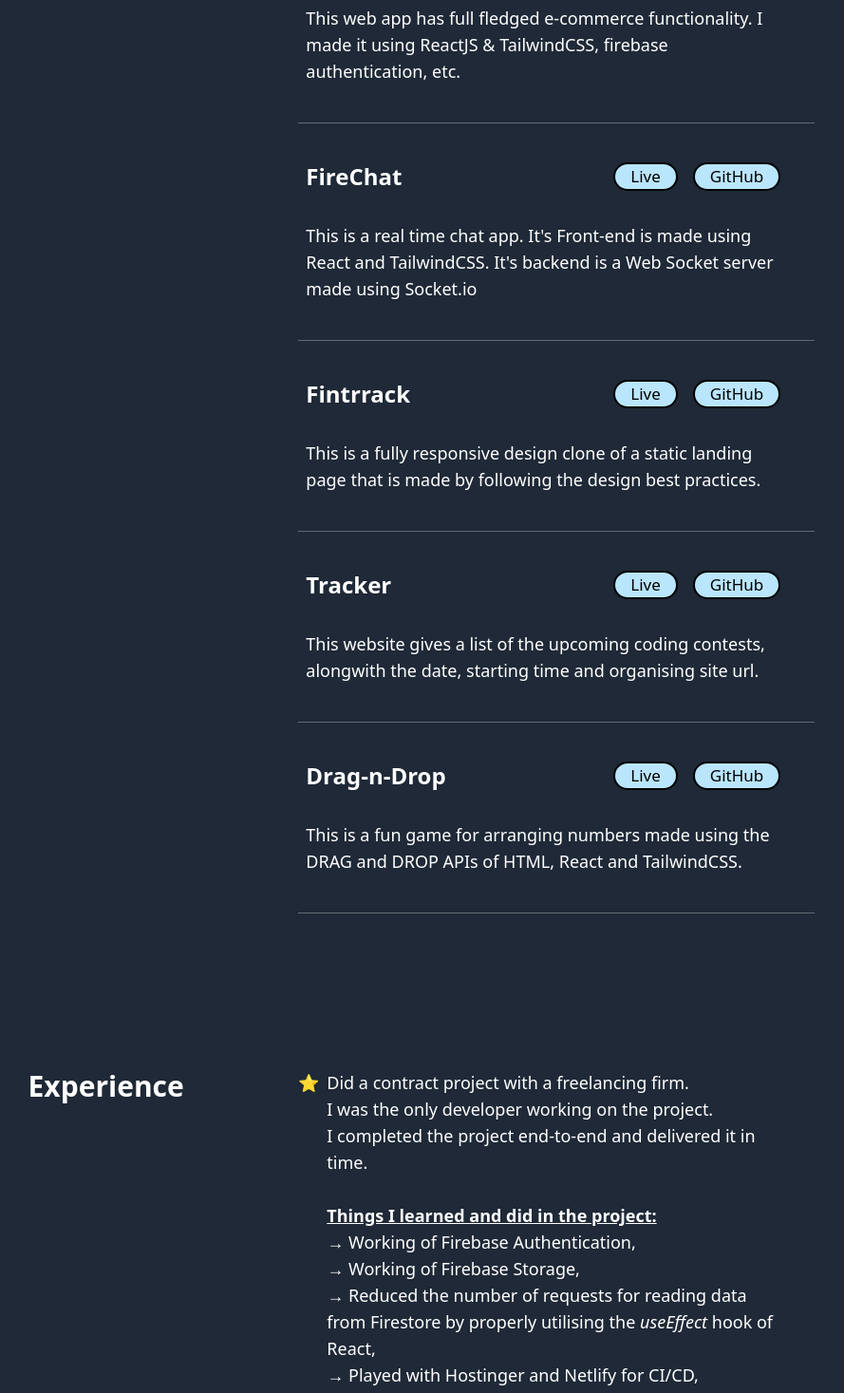
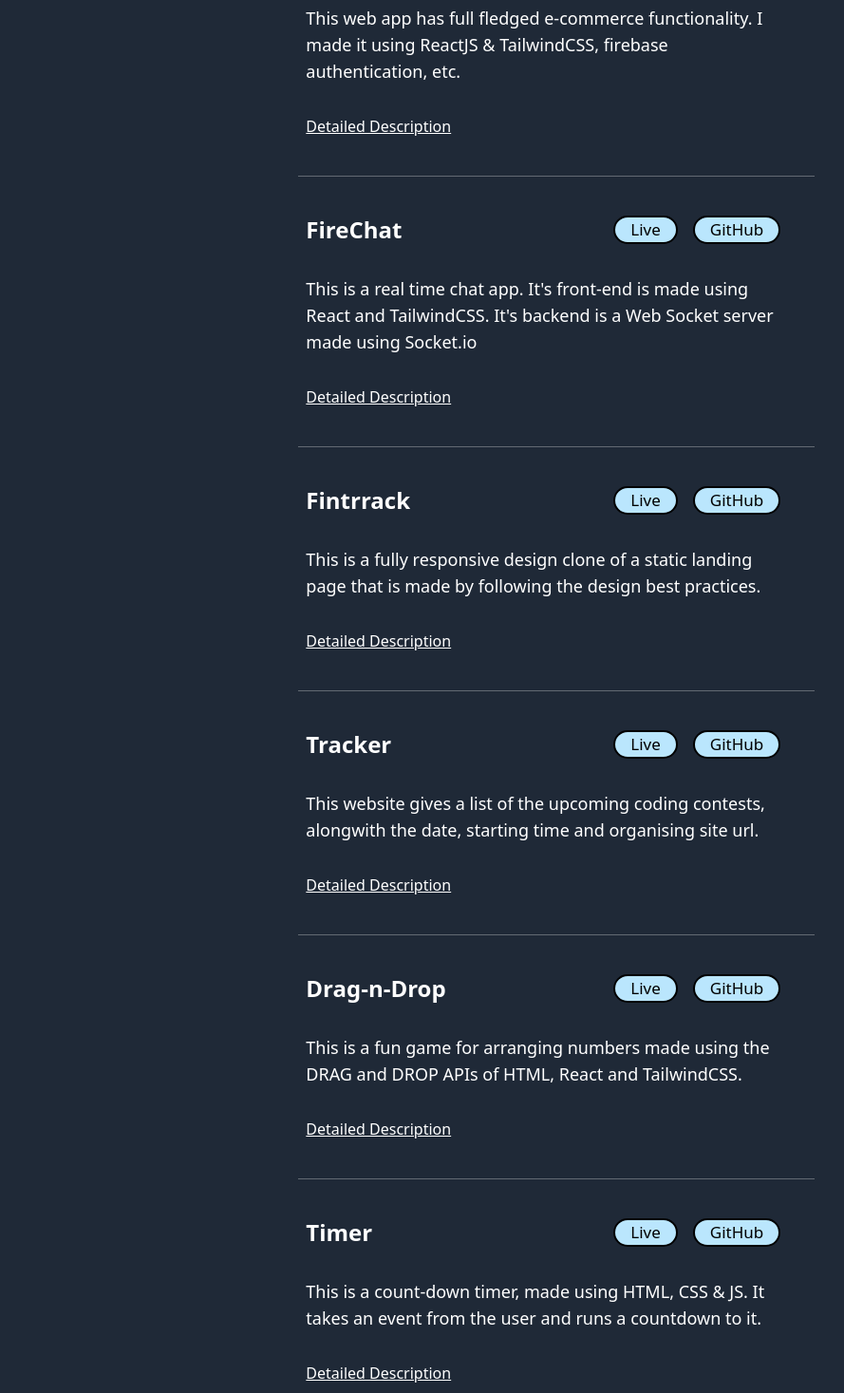
Before and after one commit to PrgrmrHarshShukla/Portfolio, a React (Vite) app in the folder client/: page / in a window 1280 px wide. Shown: the part 1100-2567 px from the top of the page at 95% size, without its empty margins (123-1012 px from the left). Built offline with nearby package versions, Linux system fonts and the light colour scheme.

Commit message:
Project details added.

```diff
--- a/client/src/components/About.jsx
+++ b/client/src/components/About.jsx
@@ -35,15 +35,15 @@ function About(props) {
             <div className={`flex flex-col gap-4 ${
             show ? "transform translate-x-0 transition ease-in duration-1000" : "transform translate-x-full"
             }`}>
-               <h1 className={`${props.isDark ?  "text-white " : "text-black "} text-xl sm:text-3xl hover:text-red-400  transition-all duration-1000 ease-in-out`}>Hello,</h1>
+               <h1 className={`${props.isDark ?  "text-white " : "text-black "} text-xl sm:text-3xl hover:text-yellow-600  transition-all duration-1000 ease-in-out`}>Hello,</h1>
                <h1 className={`${props.isDark ?  "text-white " : "text-black "} text-2xl sm:text-5xl font-serif`}>
                   <span className="hover:text-sky-500 dark:hover:text-sky-200 transition-all duration-75">My</span>
                   <span className="hover:text-sky-500 dark:hover:text-sky-200 transition-all duration-500"> name</span>
                   <span className="hover:text-sky-500 dark:hover:text-sky-200 transition-all duration-500"> is </span>
                   <span className="hover:text-sky-700 dark:hover:text-sky-300 transition-all duration-500 font-semibold">Harsh Shukla</span>
                </h1>
-               <h1 className={`${props.isDark ?  "text-white " : "text-black "} text-xl sm:text-3xl font-semibold font-serif hover:ml-8 hover:text-red-600 transition-all duration-500`}>
-                  Front-End Developer
+               <h1 className={`${props.isDark ?  "text-white " : "text-black "} text-xl sm:text-3xl font-semibold font-serif hover:ml-8 hover:text-yellow-600 transition-all duration-500`}>
+                  Full Stack Developer ( MERN Stack )
                </h1>
             </div>
          </div>
--- a/client/src/components/App.jsx
+++ b/client/src/components/App.jsx
@@ -1,35 +1,20 @@
-// import { BrowserRouter, Router, Route, Link } from 'react-router-dom';
+import { BrowserRouter, Routes, Route, Link } from 'react-router-dom';
 
 import './App.css'
+import Main from './Main';
+import ProjectDescription from './ProjectDescription';
 
-import About from './About'
-import Projects from './Projects'
-import Stack from './Stack'
-import Contact from './Contact'
-import { useState } from 'react'
-import Experience from './Experience'
+
+
 
 function App() {
-  const [isDark, setIsDark] = useState(true)
-
-  const toggle = (e) => {
-    e.preventDefault()
-    setIsDark(prevState => !prevState)
-  }
-  // ${props.isDark ?  "text-white " : "text-black "}
-
   return (
-    <div className={`overflow-x-hidden ${isDark==true ? "bg-gray-800" : "bg-lime-50"}`}>
-      <About isDark={isDark} toggle={toggle} />
-      <Projects isDark={isDark} />
-      <Experience isDark={isDark} />
-      <Stack isDark={isDark} />
-      <Contact isDark={isDark} />
-      <div className={`${isDark ? "text-white " : "text-black "} text-[15px] sm:text-lg m-4 flex flex-col items-center justify-center`}>
-        <p>I am available for freelance projects.</p>
-        <p>Contact me by any of the above means.</p>
-      </div>
-    </div>
+    <BrowserRouter>
+        <Routes>
+            <Route path="/" element={<Main />}></Route>
+            <Route path="/projectDescription" element={<ProjectDescription />}></Route>
+        </Routes>
+    </BrowserRouter>
   )
 }
 
--- a/client/src/components/Experience.jsx
+++ b/client/src/components/Experience.jsx
@@ -17,7 +17,7 @@ function Experience(props) {
             <p>I was the only developer working on the project.</p>
             <p>I completed the project end-to-end and delivered it in time.</p>
             <br />
-            <p className="font-semibold"><u>Things I learned and did in the project:</u></p>
+            <p className="font-semibold"><u>Things I tackled during the project:</u></p>
             <ul>
               <li>→ Working of Firebase Authentication,</li>
               <li>→ Working of Firebase Storage,</li>
@@ -33,7 +33,7 @@ function Experience(props) {
            <div>
             <p>Making regular contributions to amazing Open Source codebases, like, <a href="https://github.com/MetaMask/metamask-extension"><u>Metamask</u></a>, where more than <u><a href="https://github.com/PrgrmrHarshShukla">30 PRs</a></u> made by me have been merged till now.</p>
             <br />
-            <p className="font-semibold"><u>Things I am learning and doing through these:</u></p>
+            <p className="font-semibold"><u>Things I am learning and doing through these PRs:</u></p>
             <p>→ In the repository I have replaced a lot of old (deprecated) components in the code with new components.</p>
             <p>→ This requires me to update or change the component API(s) as and when required.</p>
             <p>→ I need to update the snapshots for changes in a file.</p>
--- /dev/null
+++ b/client/src/components/Main.jsx
@@ -0,0 +1,36 @@
+// import { BrowserRouter, Router, Route, Link } from 'react-router-dom';
+
+import './App.css'
+
+import About from './About'
+import Projects from './Projects'
+import Stack from './Stack'
+import Contact from './Contact'
+import { useState } from 'react'
+import Experience from './Experience'
+
+function Main() {
+  const [isDark, setIsDark] = useState(true)
+
+  const toggle = (e) => {
+    e.preventDefault()
+    setIsDark(prevState => !prevState)
+  }
+  // ${props.isDark ?  "text-white " : "text-black "}
+
+  return (
+    <div className={`overflow-x-hidden ${isDark==true ? "bg-gray-800" : "bg-lime-50"}`}>
+      <About isDark={isDark} toggle={toggle} />
+      <Projects isDark={isDark} />
+      <Experience isDark={isDark} />
+      <Stack isDark={isDark} />
+      <Contact isDark={isDark} />
+      <div className={`${isDark ? "text-white " : "text-black "} text-[15px] sm:text-lg m-4 flex flex-col items-center justify-center`}>
+        <p>I am available for freelance projects.</p>
+        <p>Contact me by any of the above means.</p>
+      </div>
+    </div>
+  )
+}
+
+export default Main
--- a/client/src/components/ProjectData.jsx
+++ b/client/src/components/ProjectData.jsx
@@ -4,35 +4,59 @@ export default [
       live: "https://s-mart-e-commerce.netlify.app/",
       repo: "https://github.com/PrgrmrHarshShukla/S-Mart",
       desc: "This web app has full fledged e-commerce functionality. I made it using ReactJS & TailwindCSS, firebase authentication, etc.",
+      details: [
+         'hello 1',
+         "hello hello 2"
+      ]
    },
    {
       name: "FireChat",
       live: "https://fired-chat.netlify.app/",
       repo: "https://github.com/PrgrmrHarshShukla/Vchat",
-      desc: "This is a real time chat app. It's Front-end is made using React and TailwindCSS. It's backend is a Web Socket server made using Socket.io",
+      desc: "This is a real time chat app. It's front-end is made using React and TailwindCSS. It's backend is a Web Socket server made using Socket.io",
+      details: [
+         'hello 1',
+         "hello hello 2"
+      ]
    },
    {
       name: "Fintrrack",
       live: "https://fintrrack.netlify.app/",
       repo: "https://github.com/PrgrmrHarshShukla/Fintrack",
       desc: "This is a fully responsive design clone of a static landing page that is made by following the design best practices.",
+      details: [
+         'hello 1',
+         "hello hello 2"
+      ]
    },
    {
       name: "Tracker",
       live: "https://upcoming-coding-contests.netlify.app/",
       repo: "https://github.com/PrgrmrHarshShukla/Upcoming-Coding-Contests",
       desc: "This website gives a list of the upcoming coding contests, alongwith the date, starting time and organising site url.",
+      details: [
+         'hello 1',
+         "hello hello 2"
+      ]
    },
    {
       name: "Drag-n-Drop",
       live: "https://draganddropnums.netlify.app/",
       repo: "https://github.com/PrgrmrHarshShukla/Bytelearn-Internship-Assignment",
       desc: "This is a fun game for arranging numbers made using the DRAG and DROP APIs of HTML, React and TailwindCSS.",
+      details: [
+         'hello 1',
+         "hello hello 2"
+      ]
    },
    {
       name: "Timer",
       live: "https://count-down-timer-web-app.netlify.app/",
       repo: "https://github.com/PrgrmrHarshShukla/CountDown-Timer",
       desc: "This is a count-down timer, made using HTML, CSS & JS. It takes an event from the user and runs a countdown to it.",
+      details: [
+         'hello 1',
+         "hello hello 2"
+      ]
    },
 ]
--- /dev/null
+++ b/client/src/components/ProjectDescription.jsx
@@ -0,0 +1,55 @@
+import { useState } from 'react'
+import data from './ProjectData';
+
+
+function ProjectDescription() {
+    const [index, setIndex] = useState(JSON.parse(localStorage.getItem('portfolio_project-index')))
+    // console.log(typeof index);
+
+    const projectData = data[index]
+    const { name, live, repo, desc, details } = projectData
+
+    const detailsList = details.map((item, index) => {
+        return(
+            <li key={index} className="flex flex-row items-center justify-start gap-[10px]">
+                <span className="text-2xl">•</span>
+                {item}
+            </li>
+        )
+    })
+
+
+
+
+  return (
+    <div className="w-screen h-screen flex flex-col justify-center items-center bg-slate-400">
+
+        <div className="max-w-[550px] w-[100vw] h-auto min-h-screen bg-sky-100 py-[2vh] sm:px-[1vw] px-[2vw]">
+            <span className="text-left font-bold text-4xl sm:text-6xl">{name}</span>
+            <hr className="border border-black" />
+            <div className="flex flex-row gap-4 justify-start items-center text-black mt-[2vh]">
+              <a className="border-2 border-black bg-sky-200 hover:bg-sky-500 rounded-full text-[15px] sm:text-[17px] px-3 sm:px-4" target="_blank" rel="noreferrer" href={live}>Live</a>
+              <a className="border-2 border-black bg-sky-200 hover:bg-sky-500 rounded-full text-[15px] sm:text-[17px] px-3 sm:px-4" target="_blank" rel="noreferrer" href={repo}>GitHub</a>
+            </div>
+
+            <div className="mt-[4vh] text-left text-[18px] max-w-[300px] sm:max-w-[420px]">
+                {desc}
+            </div>
+
+            <div className="mt-[5vh] max-w-[300px] sm:max-w-[420px]">
+                <span className="font-semibold text-[19px]">
+                    <u>
+                        Things I tackled during the project:
+                    </u>
+                </span>
+                <ul  className="mt-[2vh] text-left text-[18px] max-w-[300px] sm:max-w-[420px]">
+                    {detailsList}
+                </ul>
+            </div>
+
+        </div>
+    </div>
+  )
+}
+
+export default ProjectDescription
--- a/client/src/components/ProjectTemplate.jsx
+++ b/client/src/components/ProjectTemplate.jsx
@@ -1,5 +1,16 @@
+import { useNavigate } from 'react-router-dom'
 
-function ProjectTemplate({name, live, repo, desc}) {
+
+function ProjectTemplate({name, live, repo, desc, index}) {
+  const navigate = useNavigate()
+
+  const handleClick = () => {
+    localStorage.setItem('portfolio_project-index', JSON.stringify(index))
+    navigate('/projectDescription')
+  }
+
+
+
   return (
     <div>
 
@@ -12,6 +23,11 @@ function ProjectTemplate({name, live, repo, desc}) {
               </div>
             </div>
             <p className="text-[15px] sm:text-lg lg:max-w-[500px]">{desc}</p>
+            <div onClick={handleClick} className="cursor-pointer hover:text-purple-400">
+              <span>
+              <u>Detailed Description</u>
+              </span>
+            </div>
         </div>
 
 
--- a/client/src/components/Projects.jsx
+++ b/client/src/components/Projects.jsx
@@ -1,10 +1,35 @@
+import { useNavigate } from 'react-router-dom';
 import data from './ProjectData';
 import ProjectTemplate from './ProjectTemplate';
 
 
 function Projects(props) {
 
-  // console.log(data)
+  // const navigate = useNavigate()
+
+  const handleClick = (e) => {
+    e.preventDefault()
+
+
+  }
+
+
+  const projects = data.map((project, index) => {
+    return(<>
+      <ProjectTemplate
+        key={index}
+        index={index}
+        onClick={handleClick}
+        isDark={props.isDark}
+        name={data[index].name}
+        live={data[index].live}
+        repo={data[index].repo}
+        desc={data[index].desc}
+      />
+      <hr className={`border-1 opacity-30 ${props.isDark ?  "border-white " : "border-black "} w-full`} />
+      </>
+    )
+  })
 
 
   return (
@@ -18,62 +43,7 @@ function Projects(props) {
 
           <hr className={`border-1 opacity-30 ${props.isDark ?  "border-white " : "border-black "} w-full`} />
 
-          <ProjectTemplate
-            isDark={props.isDark}
-            name={data[0].name}
-            live={data[0].live}
-            repo={data[0].repo}
-            desc={data[0].desc}
-          />
-
-
-          <hr className={`border-1 opacity-30 ${props.isDark ?  "border-white " : "border-black "} w-full`} />
-
-          <ProjectTemplate
-            isDark={props.isDark}
-            name={data[1].name}
-            live={data[1].live}
-            repo={data[1].repo}
-            desc={data[1].desc}
-          />
-
-
-          <hr className={`border-1 opacity-30 ${props.isDark ?  "border-white " : "border-black "} w-full`} />
-
-          <ProjectTemplate
-            isDark={props.isDark}
-            name={data[2].name}
-            live={data[2].live}
-            repo={data[2].repo}
-            desc={data[2].desc}
-          />
-
-
-
-
-          <hr className={`border-1 opacity-30 ${props.isDark ?  "border-white " : "border-black "} w-full`} />
-
-          <ProjectTemplate
-            isDark={props.isDark}
-            name={data[3].name}
-            live={data[3].live}
-            repo={data[3].repo}
-            desc={data[3].desc}
-          />
-
-
-          <hr className={`border-1 opacity-30 ${props.isDark ?  "border-white " : "border-black "} w-full`} />
-
-          <ProjectTemplate
-            isDark={props.isDark}
-            name={data[4].name}
-            live={data[4].live}
-            repo={data[4].repo}
-            desc={data[4].desc}
-          />
-
-          <hr className={`border-1 opacity-30 ${props.isDark ?  "border-white " : "border-black "} w-full`} />
-
+          {projects}
 
         </div>
     </div>
```
